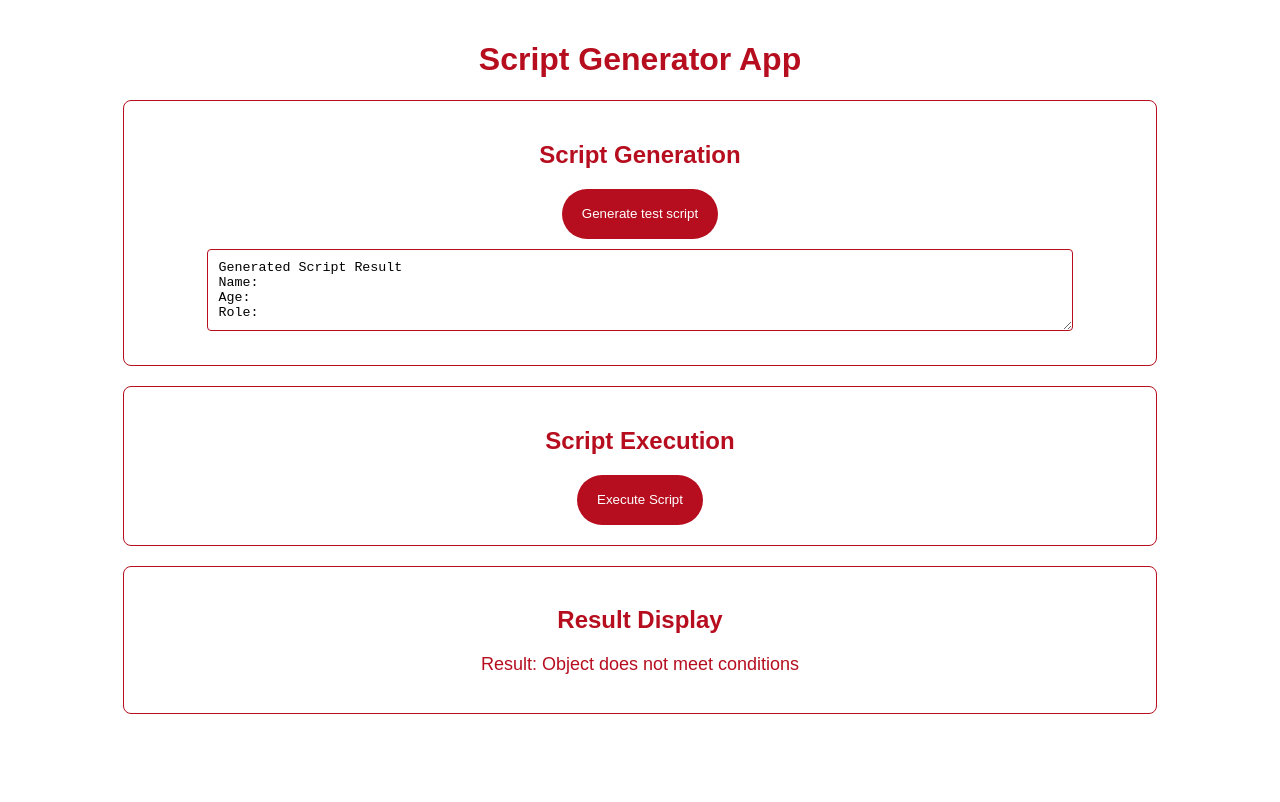
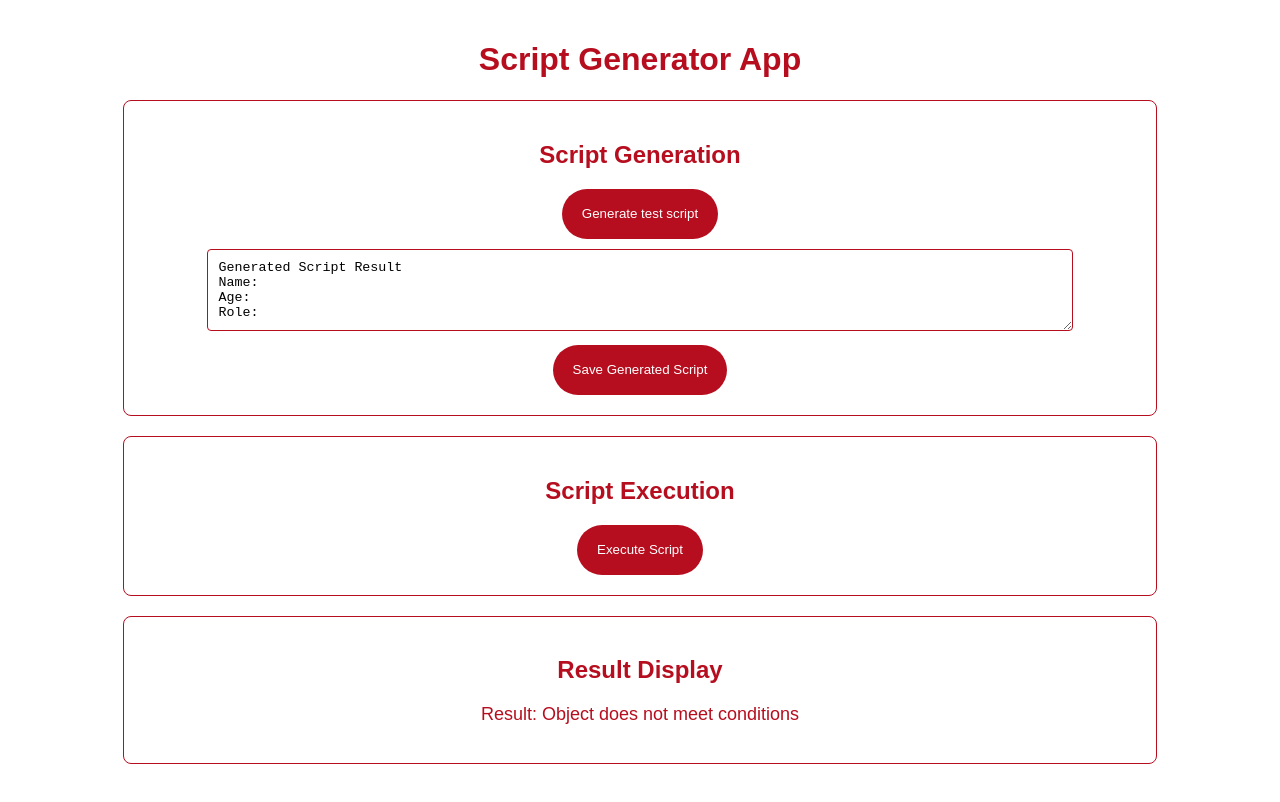
Before and after one commit to mateomustapic88/script-generator, a React (Create React App) app: page / in a window 1280 px wide. Built offline with nearby package versions, Linux system fonts and the light colour scheme.

Commit message:
add save script functionality

```diff
--- a/src/components/ScriptGeneration.tsx
+++ b/src/components/ScriptGeneration.tsx
@@ -14,6 +14,7 @@ const ScriptGeneration: React.FC = () => {
 
   const [generatedScriptResult, setGeneratedScriptResult] =
     useState<ScriptObject | null>(null);
+  const [savedResults, setSavedResults] = useState<ScriptObject[]>([]);
 
   useEffect(() => {
     // Update the generated script result when objectToEvaluate changes
@@ -97,6 +98,22 @@ const ScriptGeneration: React.FC = () => {
     }
   };
 
+  const handleSaveScript = () => {
+    try {
+      // Save the current generatedScriptResult to local storage
+      if (generatedScriptResult) {
+        const updatedResults = [...savedResults, generatedScriptResult];
+        setSavedResults(updatedResults);
+        localStorage.setItem("savedResults", JSON.stringify(updatedResults));
+        alert("Script result saved!");
+      } else {
+        console.log("No script result to save.");
+      }
+    } catch (error) {
+      console.error("Error saving script result:", error);
+    }
+  };
+
   return (
     <div className='script-generation-container'>
       <h2>Script Generation</h2>
@@ -112,6 +129,8 @@ const ScriptGeneration: React.FC = () => {
         rows={4}
         cols={50}
       />
+
+      <button onClick={handleSaveScript}>Save Generated Script</button>
     </div>
   );
 };
```
